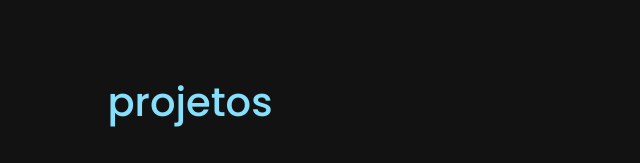
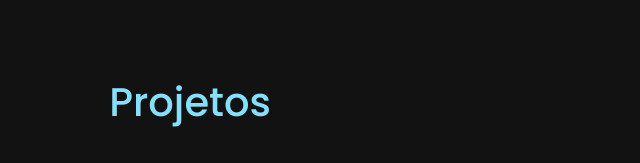
Before and after one commit to Macenajp/PORTFOLIO-PUCPR, a plain HTML site: page index.html in a window 1280 px wide. Shown: the part 480-643 px from the top of the page, 450-1090 px from the left. Drawn offline with Linux system fonts and the light colour scheme.

Commit message:
Update index.html

```diff
--- a/index.html
+++ b/index.html
@@ -37,7 +37,7 @@
 
 <section id="projetosGeral" class="projetosGeral">
             <div class="container">
-                <h2 class="titulosDasSessões">projetos</h2>
+                <h2 class="titulosDasSessões">Projetos</h2>
                 <div class="projetos">
                     <div class="projetosCaixas">
                         <h3 class="projetoTitulo">Jogo - Calourinho's Adventure</h3>
```
